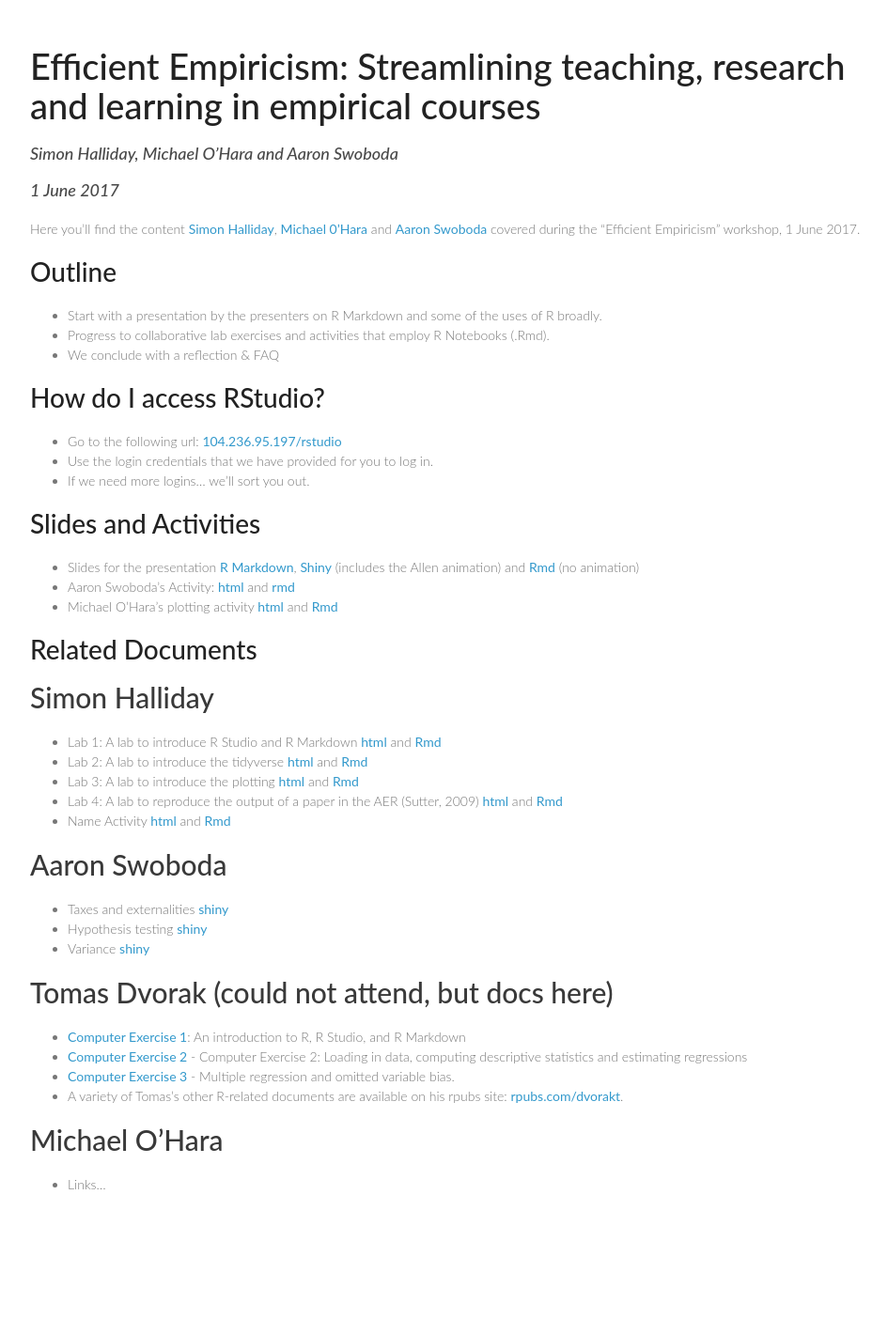
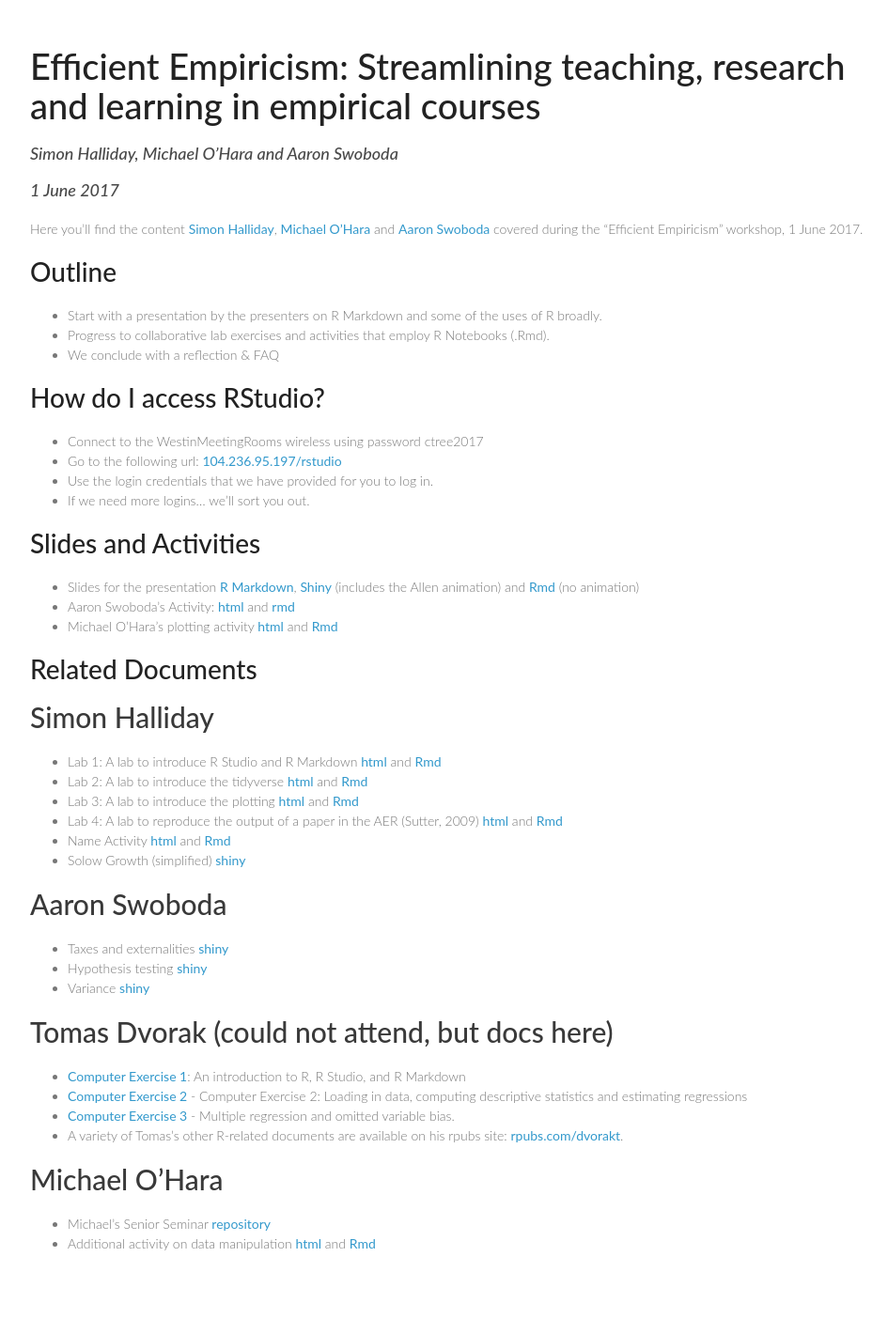
Before and after one commit to simondhalliday/github.io, a Jekyll site: the page ctree17/index.html, which Jekyll copies as it is, in a window 1280 px wide. Shown: the whole page at 94% size, without its empty margins (153-1098 px from the left). Built offline with Jekyll 4.4.1, drawn with Linux system fonts in a browser that asks for light colours; before the commit the page ends 1341 px from its top, so only the background shows below that.

Commit message:
Add instructions for wireless and Michael's extra exercise.

````diff
--- a/ctree17/index.Rmd
+++ b/ctree17/index.Rmd
@@ -11,7 +11,7 @@
 knitr::opts_chunk$set(echo = TRUE)
 ```
 
-Here you'll find  the content [Simon Halliday](https://simondhalliday.github.io), [Michael 0'Hara]() and [Aaron Swoboda]() covered during the "Efficient Empiricism" workshop, 1 June 2017.
+Here you'll find  the content [Simon Halliday](https://simondhalliday.github.io), [Michael O'Hara]() and [Aaron Swoboda]() covered during the "Efficient Empiricism" workshop, 1 June 2017.
 
 #Outline
 
@@ -21,6 +21,7 @@
 
 #How do I access RStudio?
 
+- Connect to the WestinMeetingRooms wireless using password ctree2017
 - Go to the following url: [104.236.95.197/rstudio](104.236.95.197/rstudio)
 - Use the login credentials that we have provided for you to log in.
 - If we need more logins... we'll sort you out.
@@ -57,4 +58,5 @@
 
 ##Michael O'Hara
 
-- Links...
+- Michael's Senior Seminar [repository](https://github.com/michaeleohara/Econ510_Sp2017_Hamilton)
+- Additional activity on data manipulation [html](gender_code.html) and [Rmd](gender_code.Rmd)
--- a/ctree17/index.html
+++ b/ctree17/index.html
@@ -124,7 +124,7 @@
 </div>
 
 
-<p>Here you’ll find the content <a href="https://simondhalliday.github.io">Simon Halliday</a>, <a href>Michael 0’Hara</a> and <a href>Aaron Swoboda</a> covered during the “Efficient Empiricism” workshop, 1 June 2017.</p>
+<p>Here you’ll find the content <a href="https://simondhalliday.github.io">Simon Halliday</a>, <a href>Michael O’Hara</a> and <a href>Aaron Swoboda</a> covered during the “Efficient Empiricism” workshop, 1 June 2017.</p>
 <div id="outline" class="section level1">
 <h1>Outline</h1>
 <ul>
@@ -136,6 +136,7 @@
 <div id="how-do-i-access-rstudio" class="section level1">
 <h1>How do I access RStudio?</h1>
 <ul>
+<li>Connect to the WestinMeetingRooms wireless using password ctree2017</li>
 <li>Go to the following url: <a href="104.236.95.197/rstudio" class="uri">104.236.95.197/rstudio</a></li>
 <li>Use the login credentials that we have provided for you to log in.</li>
 <li>If we need more logins… we’ll sort you out.</li>
@@ -159,6 +160,7 @@
 <li>Lab 3: A lab to introduce the plotting <a href="Lab3.html">html</a> and <a href="Lab3.Rmd">Rmd</a></li>
 <li>Lab 4: A lab to reproduce the output of a paper in the AER (Sutter, 2009) <a href="Lab4.html">html</a> and <a href="Lab4.Rmd">Rmd</a></li>
 <li>Name Activity <a href="activity2.html">html</a> and <a href="activity2.Rmd">Rmd</a></li>
+<li>Solow Growth (simplified) <a href="https://shalliday.shinyapps.io/solow_growth/">shiny</a></li>
 </ul>
 </div>
 <div id="aaron-swoboda" class="section level2">
@@ -181,7 +183,8 @@
 <div id="michael-ohara" class="section level2">
 <h2>Michael O’Hara</h2>
 <ul>
-<li>Links…</li>
+<li>Michael’s Senior Seminar <a href="https://github.com/michaeleohara/Econ510_Sp2017_Hamilton">repository</a></li>
+<li>Additional activity on data manipulation <a href="gender_code.html">html</a> and <a href="gender_code.Rmd">Rmd</a></li>
 </ul>
 </div>
 </div>
````
